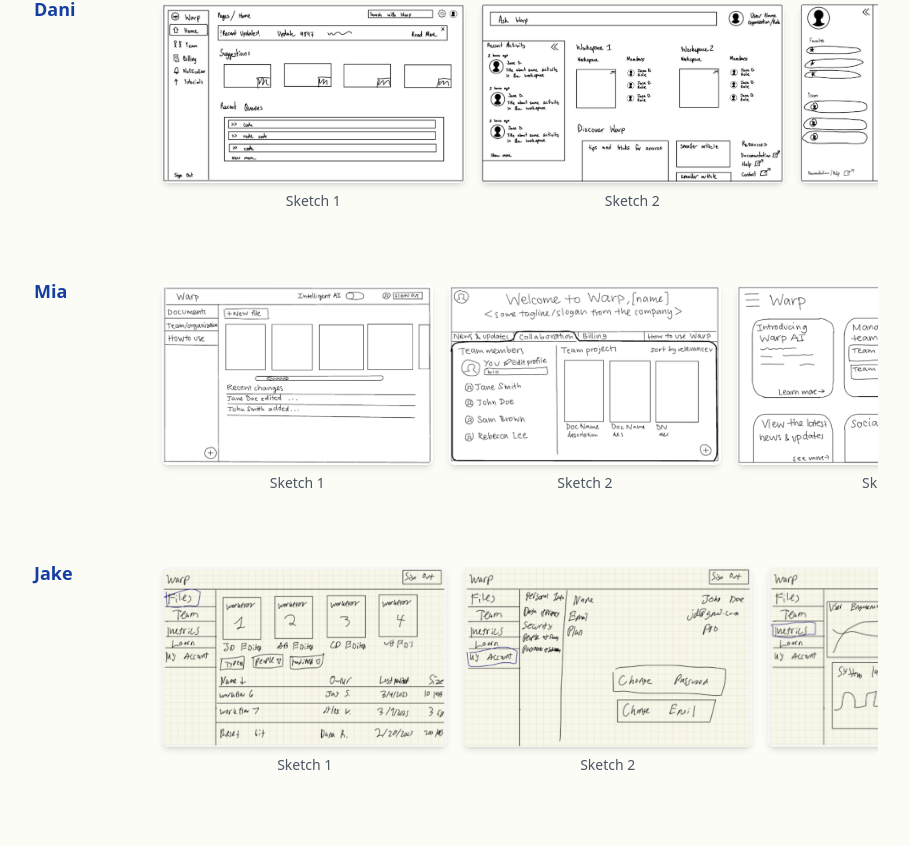
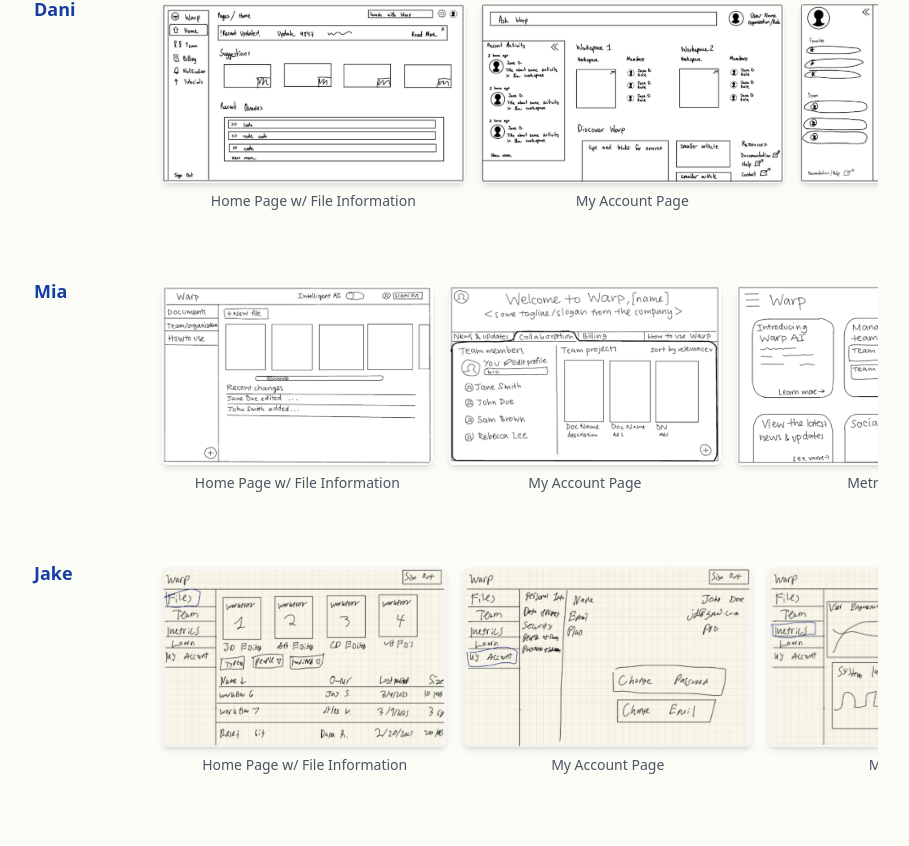
Before and after one commit to danidedona/Iterative-Design-Hand-In, a React (Vite) app: page / in a window 1280 px wide. Shown: the part 1634-2480 px from the top of the page, without its empty margins (346-1255 px from the left). Built offline with nearby package versions, Linux system fonts and the light colour scheme.

Commit message:
Added sketckNotes

```diff
--- a/src/Template.jsx
+++ b/src/Template.jsx
@@ -50,6 +50,13 @@
   Jake: [1, 2, 3],
   Efram: [1, 2, 3],
 };
+
+const sketchNotes = {
+  Dani: ["Home Page w/ File Information", "My Account Page", "Metrics Page"],
+  Mia: ["Home Page w/ File Information", "My Account Page", "Metrics Page"],
+  Jake: ["Home Page w/ File Information", "My Account Page", "Metrics Page"],
+  Efram: ["Home Page w/ File Information", "My Account Page", "Metrics Page"],
+}
 
 const Template = () => {
   //////////////////////////////////////////////////////////////////////////////
@@ -347,7 +354,7 @@
                             className="h-[180px] w-auto rounded-md shadow-md cursor-pointer transition transform duration-300 hover:scale-105 hover:shadow-lg"
                           />
                           <p className="mt-2 text-sm text-gray-600">
-                            Sketch {i}
+                            {sketchNotes[name][i - 1]}
                           </p>
                         </div>
                       );
```
